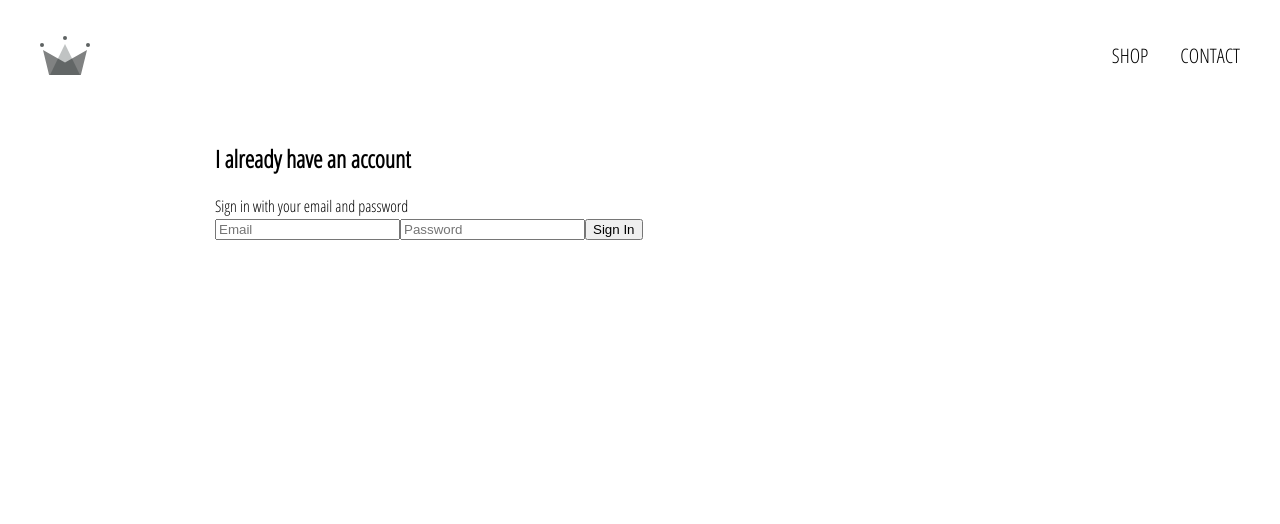
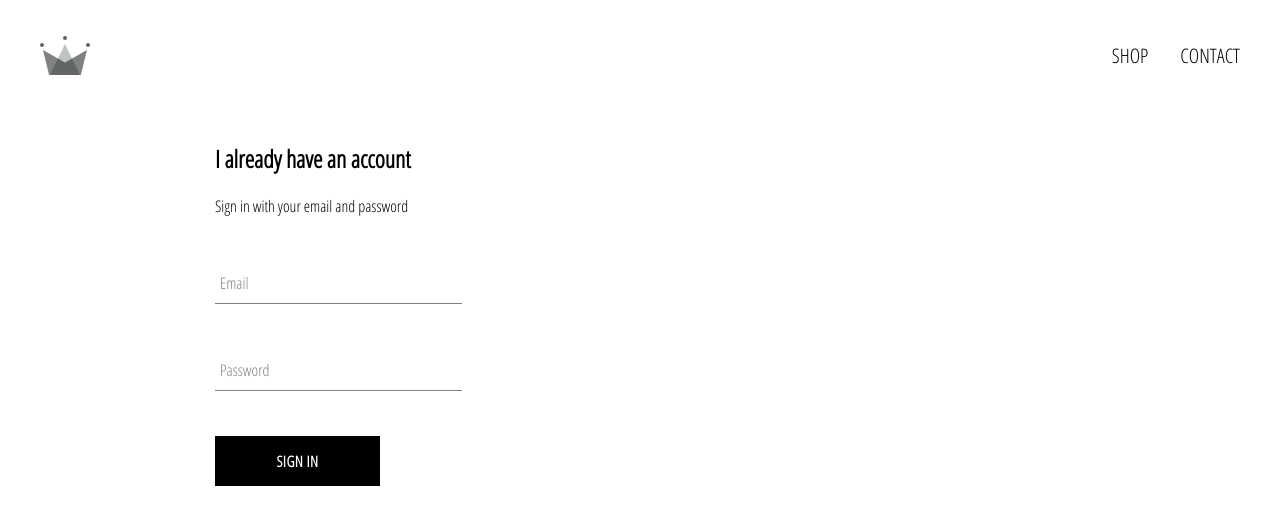
Before and after one commit to KevinSnijders/E-commerce, a React (Create React App) app: page /signin in a window 1280 px wide. Shown: the top 524 px of the page. Built offline with nearby package versions, Linux system fonts and the light colour scheme.

Commit message:
Add CustomField styling and Custom Button component

```diff
--- /dev/null
+++ b/src/components/custom-button/CustomButton.component.tsx
@@ -0,0 +1,17 @@
+import React from "react";
+
+import { CustomButtonContainer } from "./CustomButton.styles";
+
+type CustomButtonProps = {
+  type: string;
+  children?: React.ReactNode;
+};
+
+const CustomButton: React.FC<CustomButtonProps> = ({
+  type,
+  children
+}: CustomButtonProps) => (
+  <CustomButtonContainer type={type}>{children}</CustomButtonContainer>
+);
+
+export default CustomButton;
--- /dev/null
+++ b/src/components/custom-button/CustomButton.styles.jsx
@@ -0,0 +1,24 @@
+import styled from "styled-components";
+
+export const CustomButtonContainer = styled.button`
+  min-width: 165px;
+  width: auto;
+  height: 50px;
+  letter-spacing: 0.5px;
+  line-height: 50px;
+  padding: 0 35px 0 35px;
+  font-size: 15px;
+  background-color: black;
+  color: white;
+  text-transform: uppercase;
+  font-family: "Open Sans Condensed";
+  font-weight: bolder;
+  border: none;
+  cursor: pointer;
+
+  &:hover {
+    background-color: white;
+    color: black;
+    border: 1px solid black;
+  }
+`;
--- /dev/null
+++ b/src/components/form/CustomField.styles.jsx
@@ -0,0 +1,53 @@
+import styled, { css } from "styled-components";
+import { Field } from "formik";
+
+const subColor = "grey";
+const mainColor = "black";
+
+const shrinkLabelStyles = css`
+  top: -14px;
+  font-size: 12px;
+  color: ${mainColor};
+`;
+
+export const CustomFieldContainer = styled.div`
+  position: relative;
+  margin: 45px 0;
+  input[type="password"] {
+    letter-spacing: 0.3em;
+  }
+`;
+
+export const CustomFieldInput = styled(Field)`
+  background: none;
+  background-color: white;
+  color: ${subColor};
+  font-size: 18px;
+  padding: 10px 10px 10px 5px;
+  display: block;
+  width: 100%;
+  border: none;
+  border-radius: 0;
+  border-bottom: 1px solid ${subColor};
+  margin: 25px 0;
+  &:focus {
+    outline: none;
+  }
+  &:focus ~ label {
+    ${shrinkLabelStyles}
+  }
+`;
+
+export const CustomFieldLabel = styled.label`
+  color: ${subColor};
+  font-size: 16px;
+  font-weight: normal;
+  position: absolute;
+  pointer-events: none;
+  left: 5px;
+  top: 10px;
+  transition: 300ms ease all;
+  &.shrink {
+    ${shrinkLabelStyles}
+  }
+`;
--- a/src/components/sign-in/SignIn.component.tsx
+++ b/src/components/sign-in/SignIn.component.tsx
@@ -1,7 +1,16 @@
 import React, { Component } from "react";
-import { Formik, Form, Field, ErrorMessage } from "formik";
+import { Formik, Form, ErrorMessage } from "formik";
 import * as Yup from "yup";
+
+import CustomButton from "../custom-button/CustomButton.component";
+
 import { SignInContainer, SignInTitle, SignInSubtitle } from "./SignIn.styles";
+
+import {
+  CustomFieldContainer,
+  CustomFieldInput,
+  CustomFieldLabel
+} from "../form/CustomField.styles";
 
 interface FormValues {
   email: string;
@@ -38,25 +47,39 @@ class SignIn extends Component<{}, FormValues> {
         >
           {({ values, handleChange, handleBlur, handleSubmit }) => (
             <Form onSubmit={handleSubmit}>
-              <Field
+              <CustomFieldContainer>
+                <CustomFieldInput
                   type={email}
                   name={email}
-                placeholder={this.capitalizeFirstCharacter(email)}
                   value={values.email}
                   onChange={handleChange}
                   onBlur={handleBlur}
                 />
+                <CustomFieldLabel
+                  className={values.password.length ? "shrink" : ""}
+                >
+                  {this.capitalizeFirstCharacter(email)}
+                </CustomFieldLabel>
                 <ErrorMessage name={email} />
-              <Field
+              </CustomFieldContainer>
+
+              <CustomFieldContainer>
+                <CustomFieldInput
                   type={password}
                   name={password}
-                placeholder={this.capitalizeFirstCharacter(password)}
                   value={values.password}
                   onChange={handleChange}
                   onBlur={handleBlur}
                 />
+                <CustomFieldLabel
+                  className={values.password.length ? "shrink" : ""}
+                >
+                  {this.capitalizeFirstCharacter(password)}
+                </CustomFieldLabel>
                 <ErrorMessage name={password} />
-              <button type="submit">Sign In</button>
+              </CustomFieldContainer>
+
+              <CustomButton type="submit">Sign In</CustomButton>
             </Form>
           )}
         </Formik>
```
Lines whose indentation alone changed are shown as unchanged.
